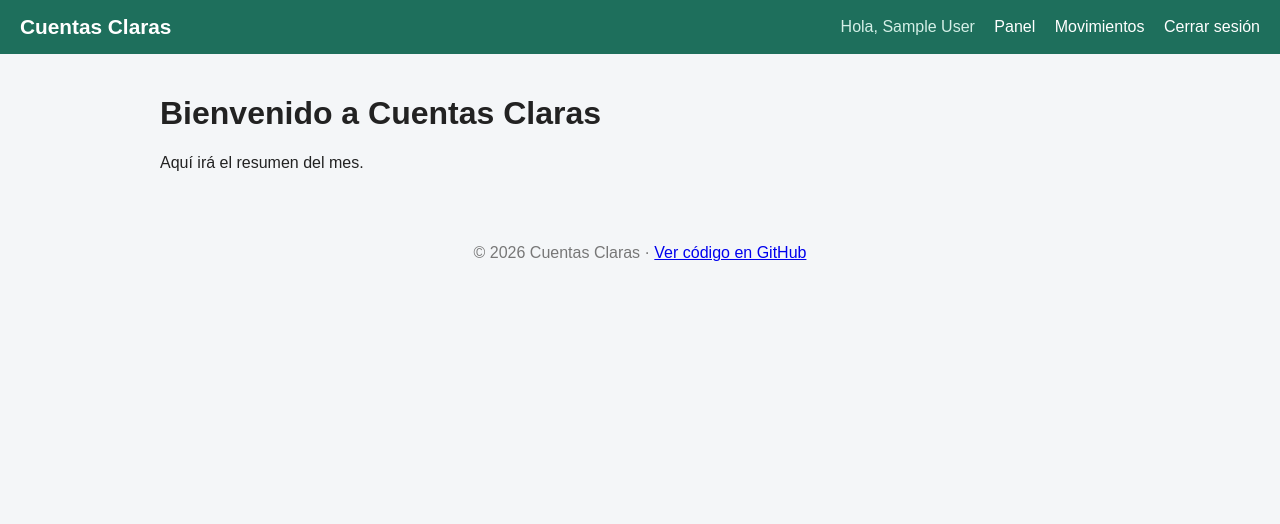
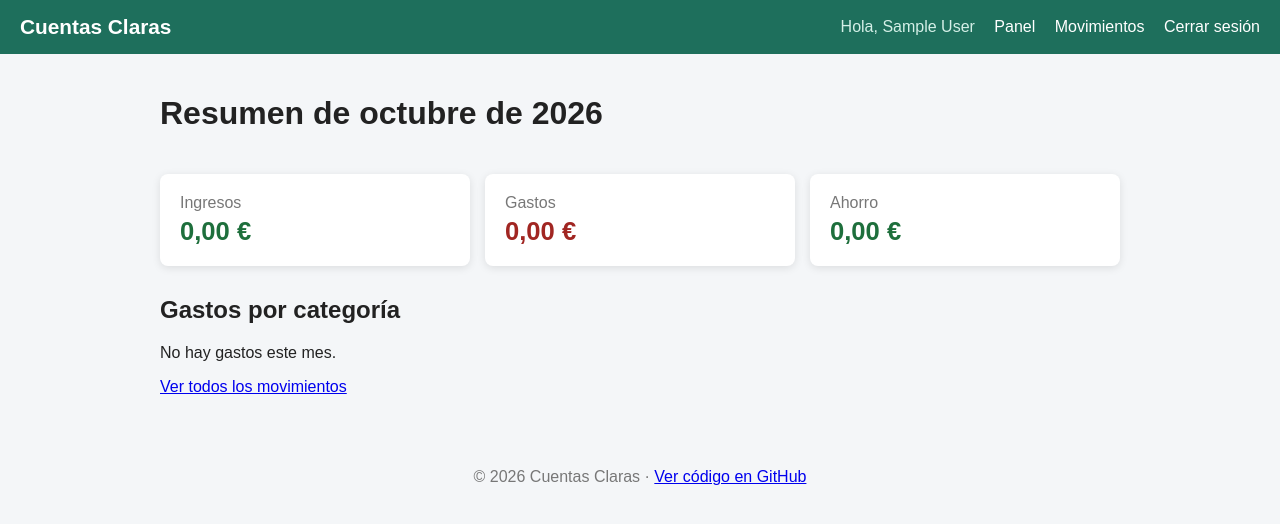
Before and after one commit to Andresxn782/cuentas-claras, a PHP site: page / in a window 1280 px wide. Shown: the top 524 px of the page. Run offline with PHP 8.4, Linux system fonts and the light colour scheme; the visitor is signed in with stand-in values (Sample User, id 1); data comes from the database, SQL or seed files in the repository; tables that the repository leaves empty hold one stand-in row (values such as "Sample post").

Commit message:
Añade panel con resumen del mes y gastos por categoría

```diff
--- a/includes/funciones.php
+++ b/includes/funciones.php
@@ -54,3 +54,16 @@ function formatear_euros($cantidad) {
 function formatear_fecha($fecha) {
     return date('d/m/Y', strtotime($fecha));
 }
+// Convierte "2026-10-01" en "octubre de 2026"
+function formatear_mes($fecha) {
+    $meses = [
+        1 => 'enero', 2 => 'febrero', 3 => 'marzo', 4 => 'abril',
+        5 => 'mayo', 6 => 'junio', 7 => 'julio', 8 => 'agosto',
+        9 => 'septiembre', 10 => 'octubre', 11 => 'noviembre', 12 => 'diciembre',
+    ];
+
+    $marca = strtotime($fecha);
+    $numero_mes = (int) date('n', $marca);
+
+    return $meses[$numero_mes] . ' de ' . date('Y', $marca);
+}
--- a/public/css/estilos.css
+++ b/public/css/estilos.css
@@ -228,3 +228,26 @@ body {
 .boton-peligro:hover {
   background-color: #7f1d1a;
 }
+.resumen {
+  display: grid;
+  grid-template-columns: repeat(auto-fit, minmax(200px, 1fr));
+  gap: 15px;
+  margin: 20px 0 30px;
+}
+
+.resumen-tarjeta {
+  background-color: white;
+  padding: 20px;
+  border-radius: 8px;
+  box-shadow: 0 2px 8px rgba(0, 0, 0, 0.1);
+}
+
+.resumen-etiqueta {
+  margin: 0;
+  color: #777;
+}
+
+.resumen-cifra {
+  margin: 5px 0 0;
+  font-size: 1.6rem;
+}
--- a/public/index.php
+++ b/public/index.php
@@ -4,10 +4,101 @@ require_once '../includes/funciones.php';
 
 requerir_login();
 
+// Rango de fechas del mes actual: desde el día 1 hasta el día 1 del mes siguiente
+$inicio_mes = date('Y-m-01');
+$inicio_mes_siguiente = date('Y-m-01', strtotime($inicio_mes . ' +1 month'));
+
+// 1. Total de ingresos y de gastos del mes
+$consulta = $pdo->prepare(
+    'SELECT c.tipo, SUM(m.importe) AS total
+     FROM movimientos m
+     JOIN categorias c ON m.categoria_id = c.id
+     WHERE m.usuario_id = ? AND m.fecha >= ? AND m.fecha < ?
+     GROUP BY c.tipo'
+);
+$consulta->execute([$_SESSION['usuario_id'], $inicio_mes, $inicio_mes_siguiente]);
+
+$ingresos = 0;
+$gastos = 0;
+
+foreach ($consulta->fetchAll() as $fila) {
+    if ($fila['tipo'] === 'ingreso') {
+        $ingresos = (float) $fila['total'];
+    } else {
+        $gastos = (float) $fila['total'];
+    }
+}
+
+$ahorro = $ingresos - $gastos;
+
+// 2. Gastos del mes agrupados por categoría, de mayor a menor
+$consulta = $pdo->prepare(
+    'SELECT c.nombre, SUM(m.importe) AS total
+     FROM movimientos m
+     JOIN categorias c ON m.categoria_id = c.id
+     WHERE m.usuario_id = ? AND c.tipo = \'gasto\' AND m.fecha >= ? AND m.fecha < ?
+     GROUP BY c.id, c.nombre
+     ORDER BY total DESC'
+);
+$consulta->execute([$_SESSION['usuario_id'], $inicio_mes, $inicio_mes_siguiente]);
+$gastos_por_categoria = $consulta->fetchAll();
+
 $titulo = 'Panel';
 require '../includes/header.php';
 ?>
-<h1>Bienvenido a Cuentas Claras</h1>
-<p>Aquí irá el resumen del mes.</p>
+
+<div class="cabecera-seccion">
+    <h1>Resumen de <?php echo formatear_mes($inicio_mes); ?></h1>
+</div>
+
+<div class="resumen">
+    <div class="resumen-tarjeta">
+        <p class="resumen-etiqueta">Ingresos</p>
+        <p class="resumen-cifra importe-ingreso"><?php echo formatear_euros($ingresos); ?></p>
+    </div>
+
+    <div class="resumen-tarjeta">
+        <p class="resumen-etiqueta">Gastos</p>
+        <p class="resumen-cifra importe-gasto"><?php echo formatear_euros($gastos); ?></p>
+    </div>
+
+    <div class="resumen-tarjeta">
+        <p class="resumen-etiqueta">Ahorro</p>
+        <?php if ($ahorro >= 0): ?>
+            <p class="resumen-cifra importe-ingreso"><?php echo formatear_euros($ahorro); ?></p>
+        <?php else: ?>
+            <p class="resumen-cifra importe-gasto"><?php echo formatear_euros($ahorro); ?></p>
+        <?php endif; ?>
+    </div>
+</div>
+
+<h2>Gastos por categoría</h2>
+
+<?php if (empty($gastos_por_categoria)): ?>
+    <p>No hay gastos este mes.</p>
+<?php else: ?>
+    <div class="tabla-contenedor">
+        <table class="tabla">
+            <thead>
+                <tr>
+                    <th>Categoría</th>
+                    <th class="importe">Total</th>
+                    <th class="importe">% del gasto</th>
+                </tr>
+            </thead>
+            <tbody>
+                <?php foreach ($gastos_por_categoria as $fila): ?>
+                    <tr>
+                        <td><?php echo escapar($fila['nombre']); ?></td>
+                        <td class="importe"><?php echo formatear_euros($fila['total']); ?></td>
+                        <td class="importe"><?php echo round($fila['total'] / $gastos * 100); ?> %</td>
+                    </tr>
+                <?php endforeach; ?>
+            </tbody>
+        </table>
+    </div>
+<?php endif; ?>
+
+<p><a href="movimientos.php">Ver todos los movimientos</a></p>
 
 <?php require '../includes/footer.php'; ?>
```
